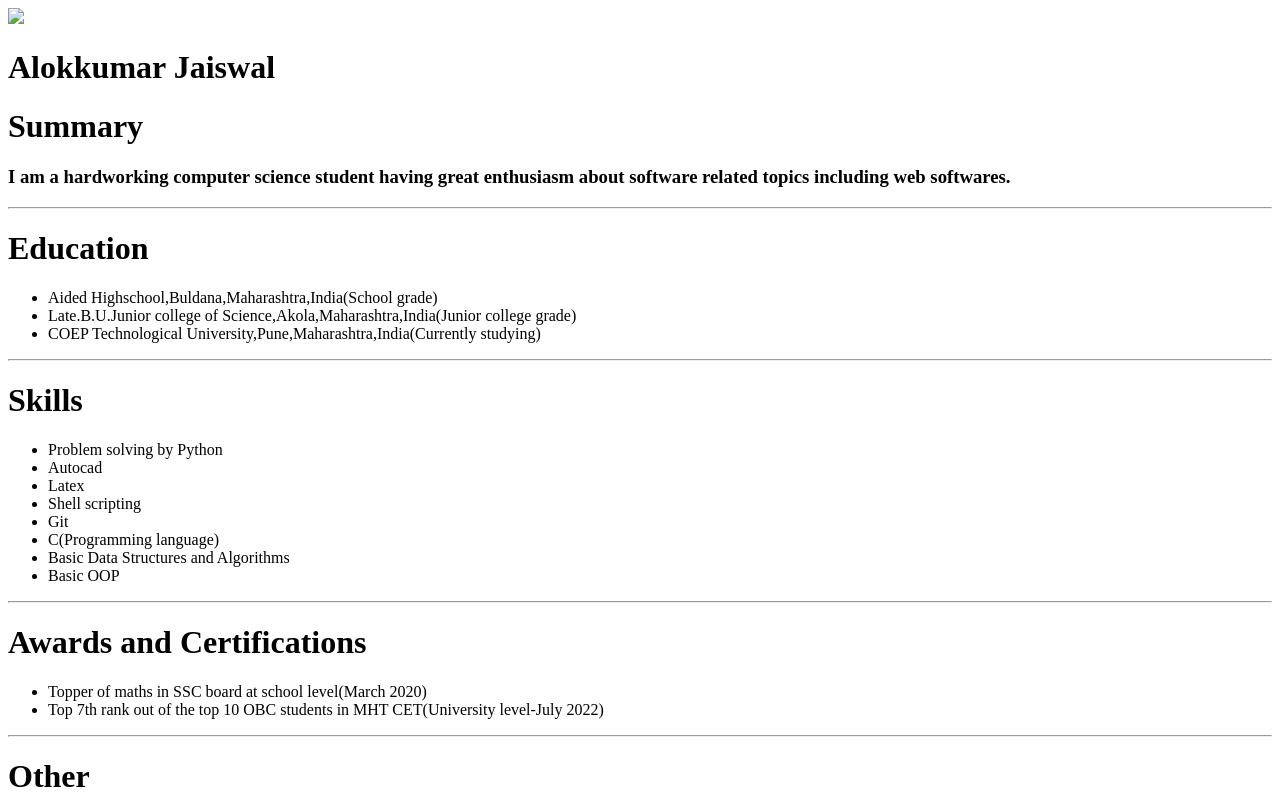
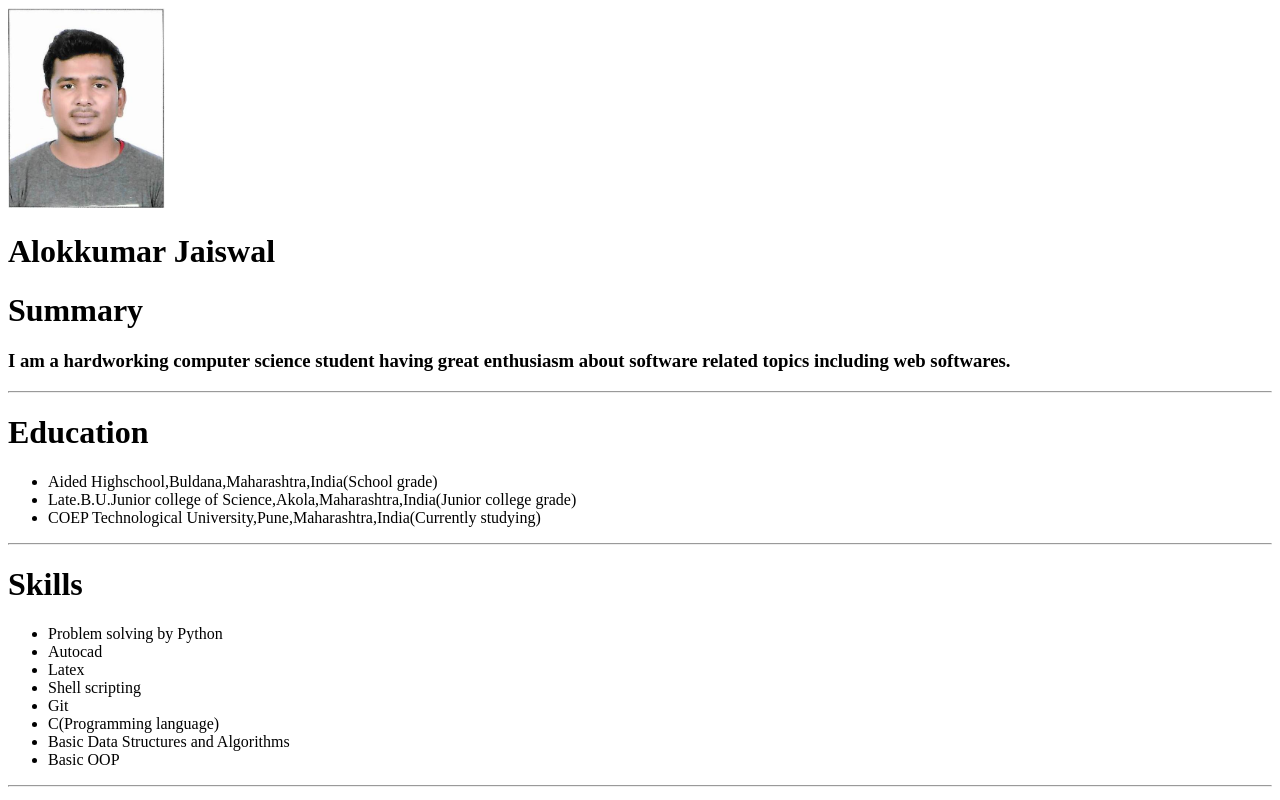
Before and after one commit to 612203076/Resume-HTML, a plain HTML site: page index.html in a window 1280 px wide. Shown: the top 800 px of the page. Drawn offline with Linux system fonts and the light colour scheme.

Commit message:
Update index.html

```diff
--- a/index.html
+++ b/index.html
@@ -5,7 +5,7 @@
         <title>My Resume</title>
     </head>
     <body>
-        <img src="./assets/passportpic.jpg" height="200"/>
+        <img src="./passportpic.jpg" height="200"/>
         <h1>Alokkumar Jaiswal</h1>
         <h1>Summary</h1>
         <h3>I am a hardworking computer science student having great enthusiasm about software related topics including web softwares.</h3>
```
